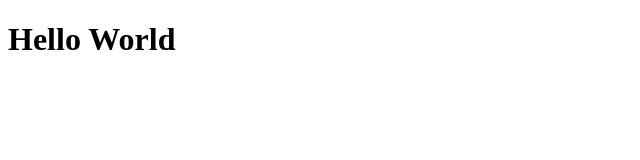
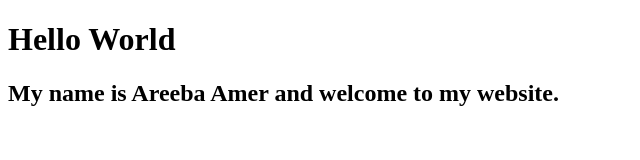
Before and after one commit to areebaamer/areebaamer.github.io, a plain HTML site: page index.html in a window 1280 px wide. Shown: the whole page, without its empty margins (0-640 px from the left). Drawn offline with Linux system fonts and the light colour scheme.

Commit message:
Added welcome message

```diff
--- a/index.html
+++ b/index.html
@@ -2,5 +2,6 @@
 <html>
   <body>
     <h1> Hello World </h1>
+    <h2>My name is Areeba Amer and welcome to my website.</h2>
   </body>
 </html>
```
